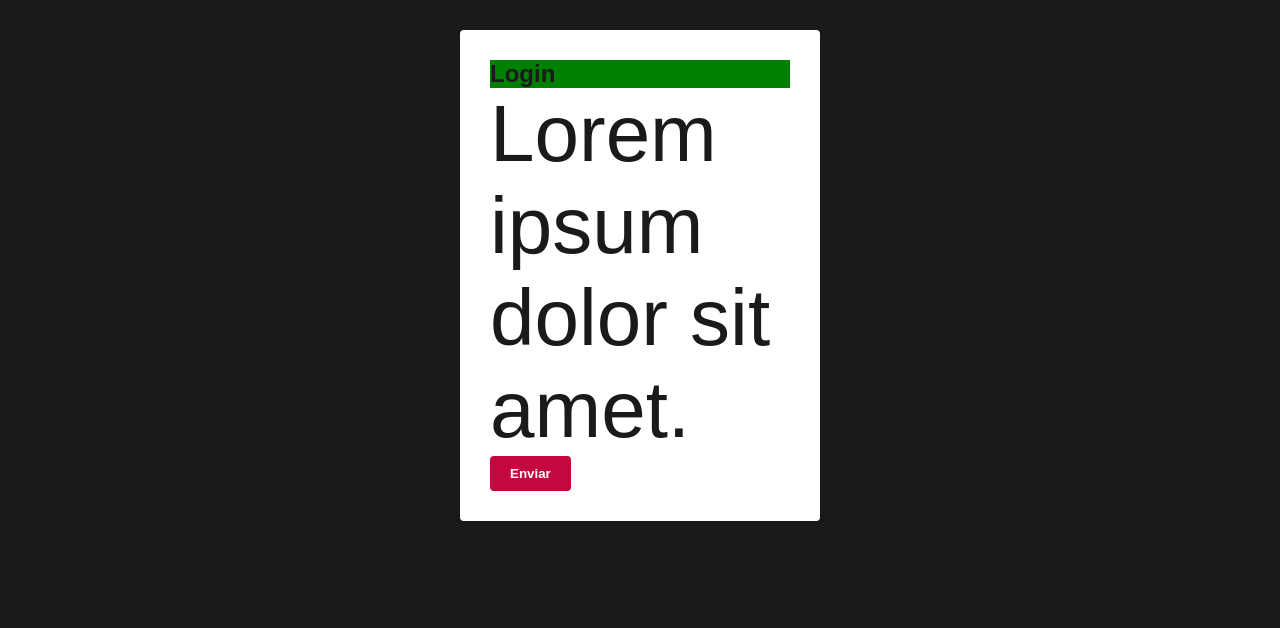
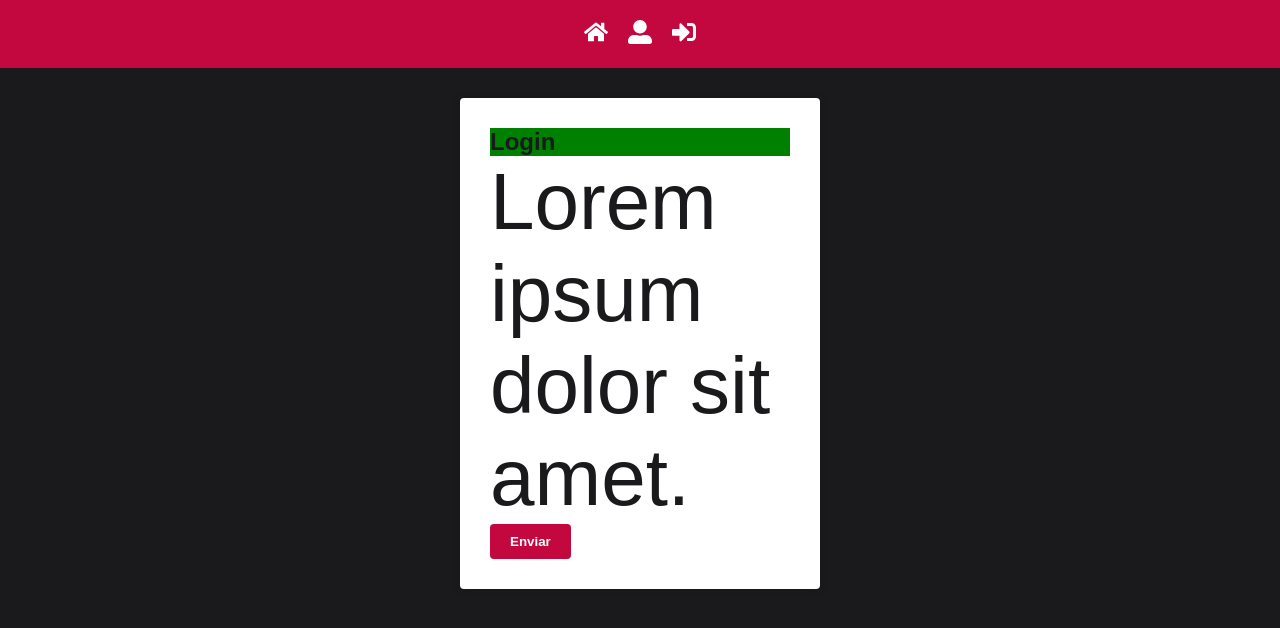
Before and after one commit to arthuryan08/React-Base, a React (Create React App) app: page / in a window 1280 px wide. Shown: the top 628 px of the page. Built offline with nearby package versions, Linux system fonts and the light colour scheme.

Commit message:
create Header with react-icons

```diff
--- a/package.json
+++ b/package.json
@@ -8,6 +8,7 @@
     "@testing-library/user-event": "^12.1.10",
     "react": "^17.0.2",
     "react-dom": "^17.0.2",
+    "react-icons": "^4.2.0",
     "react-scripts": "4.0.3",
     "styled-components": "^5.3.1",
     "web-vitals": "^1.0.1"
--- a/src/App.js
+++ b/src/App.js
@@ -2,10 +2,12 @@
 
 import Login from "./pages/Login";
 import GlobalStyle from "./styles/GlobalStyles";
+import Header from './components/Header'
 
 function App() {
   return (
     <>
+      <Header/>
       <Login />
       <GlobalStyle />
     </>
--- /dev/null
+++ b/src/components/Header/index.js
@@ -0,0 +1,20 @@
+import React from 'react';
+import { FaHome, FaSignInAlt, FaUserAlt } from 'react-icons/fa'
+
+import { Nav } from './styled'
+
+export default function Header() {
+  return (
+    <Nav>
+      <a href="">
+        <FaHome size={24}/>
+      </a>
+      <a href="">
+        <FaUserAlt size={24}/>
+      </a>
+      <a href="">
+        <FaSignInAlt size={24}/>
+      </a>
+    </Nav>
+  )
+}
--- /dev/null
+++ b/src/components/Header/styled.js
@@ -0,0 +1,16 @@
+import styled from 'styled-components'
+import { primaryColor } from '../../config/colors'
+
+export const Nav = styled.nav`
+  background: ${primaryColor};
+  padding: 20px;
+  display: flex;
+  align-items: center;
+  justify-content: center;
+
+  a {
+    color: #fff;
+    margin: 0 10px;
+    font-weight: bold;
+  }
+`
```
Also changed, not shown: 1 other file (tests, documents, lock files or other folders).
